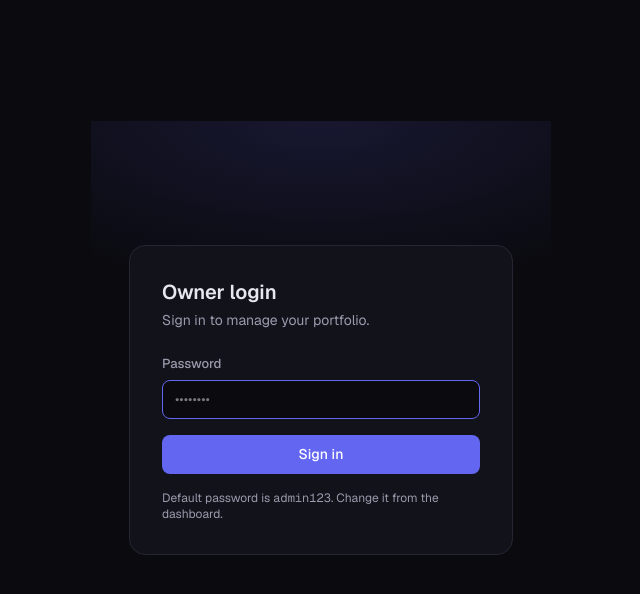
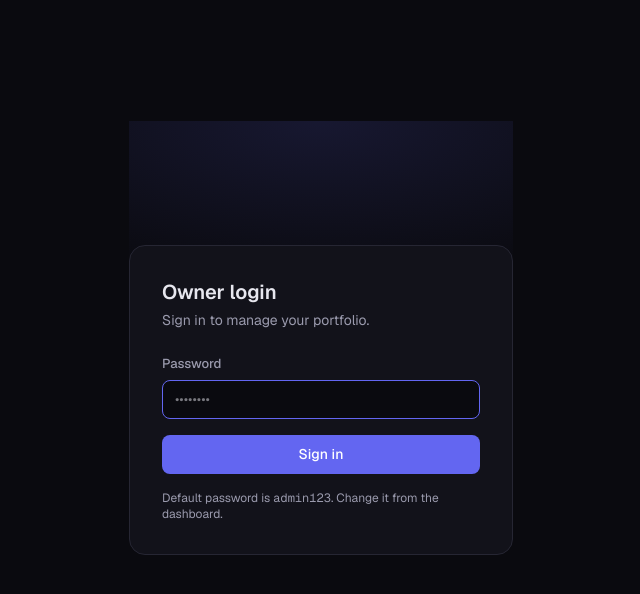
Before and after one commit to jamestaylaran/portfolio, a Next.js app: page /admin/login in a window 1280 px wide. Shown: the top 594 px of the page, without its empty margins (319-959 px from the left). Built offline with nearby package versions, Linux system fonts and the light colour scheme; no server answers.

Commit message:
fix(layout): remove horizontal side scrollbar — clip hero glow's 10% bleed and block overflow-x with clip (keeps sticky header)

```diff
--- a/src/app/globals.css
+++ b/src/app/globals.css
@@ -31,6 +31,14 @@ body {
   -webkit-font-smoothing: antialiased;
 }
 
+/* Never allow a horizontal scrollbar (lanyard swing, decorative bleeds).
+   `clip` instead of `hidden`: it does NOT create a scroll container, so
+   the sticky header keeps working. Propagates to the viewport. */
+html,
+body {
+  overflow-x: clip;
+}
+
 /* Subtle radial glow behind hero sections */
 .glow {
   position: relative;
@@ -38,7 +46,10 @@ body {
 .glow::before {
   content: "";
   position: absolute;
-  inset: -40% -10% auto;
+  /* No horizontal bleed (-10% here used to push the page 10% wider and
+     create a side scrollbar). The gradient is centered and transparent at
+     its edges, so cropping to the container is visually identical. */
+  inset: -40% 0 auto;
   height: 420px;
   background: radial-gradient(
     600px 240px at 50% 0,
```
